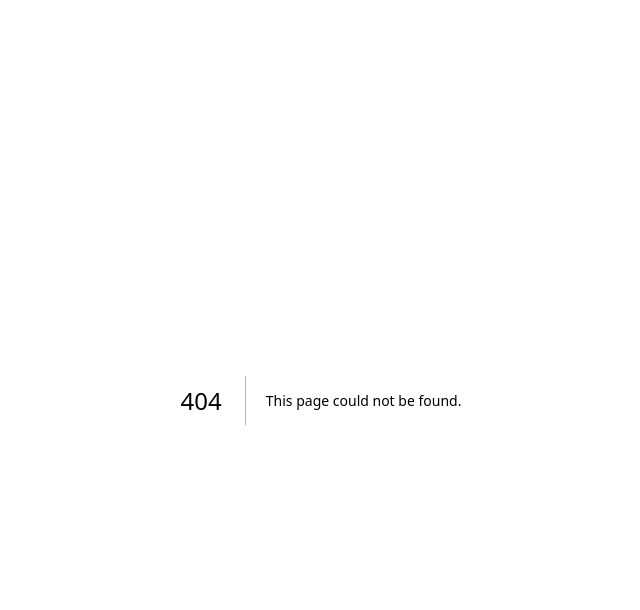
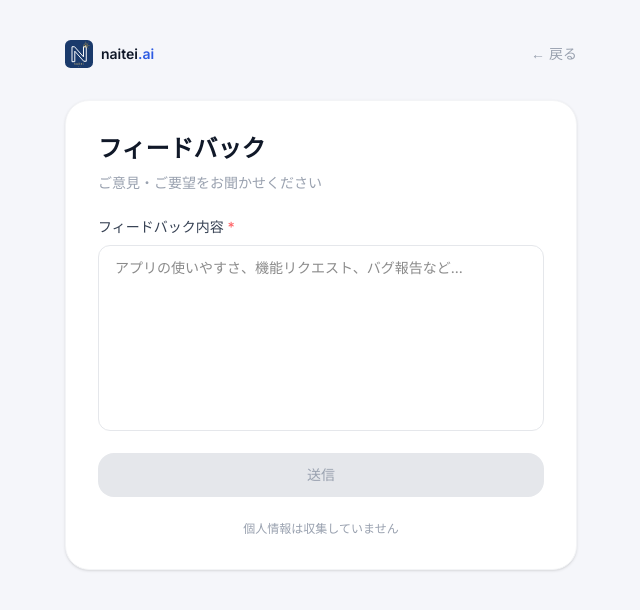
Before and after one commit to yobotyao-maker/naitei, a Next.js app: page /feedback in a window 1280 px wide. Before the commit this address had no page. Shown: the top 610 px of the page, without its empty margins (319-959 px from the left). Built offline with nearby package versions, Linux system fonts and the light colour scheme.

Commit message:
feat: add feedback page and feedback icon to homepage

```diff
--- /dev/null
+++ b/src/app/feedback/page.tsx
@@ -0,0 +1,81 @@
+'use client'
+import { useState } from 'react'
+import Logo from '@/components/Logo'
+import Link from 'next/link'
+
+export default function FeedbackPage() {
+  const [message, setMessage] = useState('')
+  const [submitted, setSubmitted] = useState(false)
+
+  const handleSubmit = async (e: React.FormEvent) => {
+    e.preventDefault()
+    if (!message.trim()) return
+
+    try {
+      // Send feedback (can be enhanced with actual API)
+      setMessage('')
+      setSubmitted(true)
+      setTimeout(() => setSubmitted(false), 3000)
+    } catch (error) {
+      console.error('Failed to submit feedback:', error)
+    }
+  }
+
+  return (
+    <main className="min-h-screen bg-[#F5F6FA] px-4 py-10">
+      <div className="w-full max-w-lg mx-auto">
+        {/* Header */}
+        <div className="flex items-center justify-between mb-8">
+          <Link href="/">
+            <Logo />
+          </Link>
+          <Link
+            href="/"
+            className="text-sm text-gray-400 hover:text-gray-600 transition"
+          >
+            ← 戻る
+          </Link>
+        </div>
+
+        {/* Content */}
+        <div className="bg-white rounded-3xl p-8 shadow-sm border border-gray-100">
+          <h1 className="text-2xl font-bold text-gray-900 mb-2">フィードバック</h1>
+          <p className="text-sm text-gray-400 mb-6">ご意見・ご要望をお聞かせください</p>
+
+          {submitted && (
+            <div className="mb-6 p-4 bg-green-50 border border-green-200 rounded-xl text-sm text-green-700">
+              ご意見をお聞かせいただきありがとうございます！
+            </div>
+          )}
+
+          <form onSubmit={handleSubmit} className="space-y-4">
+            <div>
+              <label className="block text-sm font-medium text-gray-700 mb-2">
+                フィードバック内容 <span className="text-red-400">*</span>
+              </label>
+              <textarea
+                value={message}
+                onChange={e => setMessage(e.target.value)}
+                placeholder="アプリの使いやすさ、機能リクエスト、バグ報告など..."
+                rows={8}
+                className="w-full border border-gray-200 rounded-xl px-4 py-3 text-sm focus:outline-none focus:border-blue-400 focus:ring-2 focus:ring-blue-50 resize-none"
+              />
+            </div>
+
+            <button
+              type="submit"
+              disabled={!message.trim()}
+              className="w-full bg-[#2D5BE3] hover:bg-blue-700 disabled:bg-gray-200 disabled:text-gray-400 text-white font-medium py-3 rounded-2xl transition-colors text-sm"
+            >
+              送信
+            </button>
+          </form>
+
+          <p className="text-xs text-gray-400 text-center mt-6">
+            個人情報は収集していません
+          </p>
+        </div>
+      </div>
+    </main>
+  )
+}
--- a/src/components/LandingHero.tsx
+++ b/src/components/LandingHero.tsx
@@ -18,14 +18,26 @@
     <>
       <IntroductionModal isOpen={showIntro} onClose={() => setShowIntro(false)} />
       <div className={`flex flex-col items-center justify-center min-h-screen px-6 text-center transition-all duration-700 ${visible ? 'opacity-100 translate-y-0' : 'opacity-0 translate-y-4'}`}>
+        {/* Header Buttons */}
+        <div className="fixed top-6 right-6 flex items-center gap-2">
+          {/* Feedback Button */}
+          <Link
+            href="/feedback"
+            className="w-8 h-8 flex items-center justify-center rounded-full bg-gray-100 hover:bg-gray-200 text-gray-500 hover:text-gray-700 transition text-sm font-medium"
+            title="フィードバック"
+          >
+            💬
+          </Link>
+
           {/* Help Button */}
           <button
             onClick={() => setShowIntro(true)}
-          className="fixed top-6 right-6 w-8 h-8 flex items-center justify-center rounded-full bg-gray-100 hover:bg-gray-200 text-gray-500 hover:text-gray-700 transition text-sm font-medium"
+            className="w-8 h-8 flex items-center justify-center rounded-full bg-gray-100 hover:bg-gray-200 text-gray-500 hover:text-gray-700 transition text-sm font-medium"
             title="アプリについて"
           >
             ?
           </button>
+        </div>
       <div className="mb-5 inline-flex items-center gap-2 bg-blue-50 text-blue-600 text-sm px-4 py-1.5 rounded-full font-medium border border-blue-100">
         <span className="w-1.5 h-1.5 bg-blue-500 rounded-full animate-pulse" />
         AI × 面接練習 · 在日IT人向け
```
Lines whose indentation alone changed are shown as unchanged.
